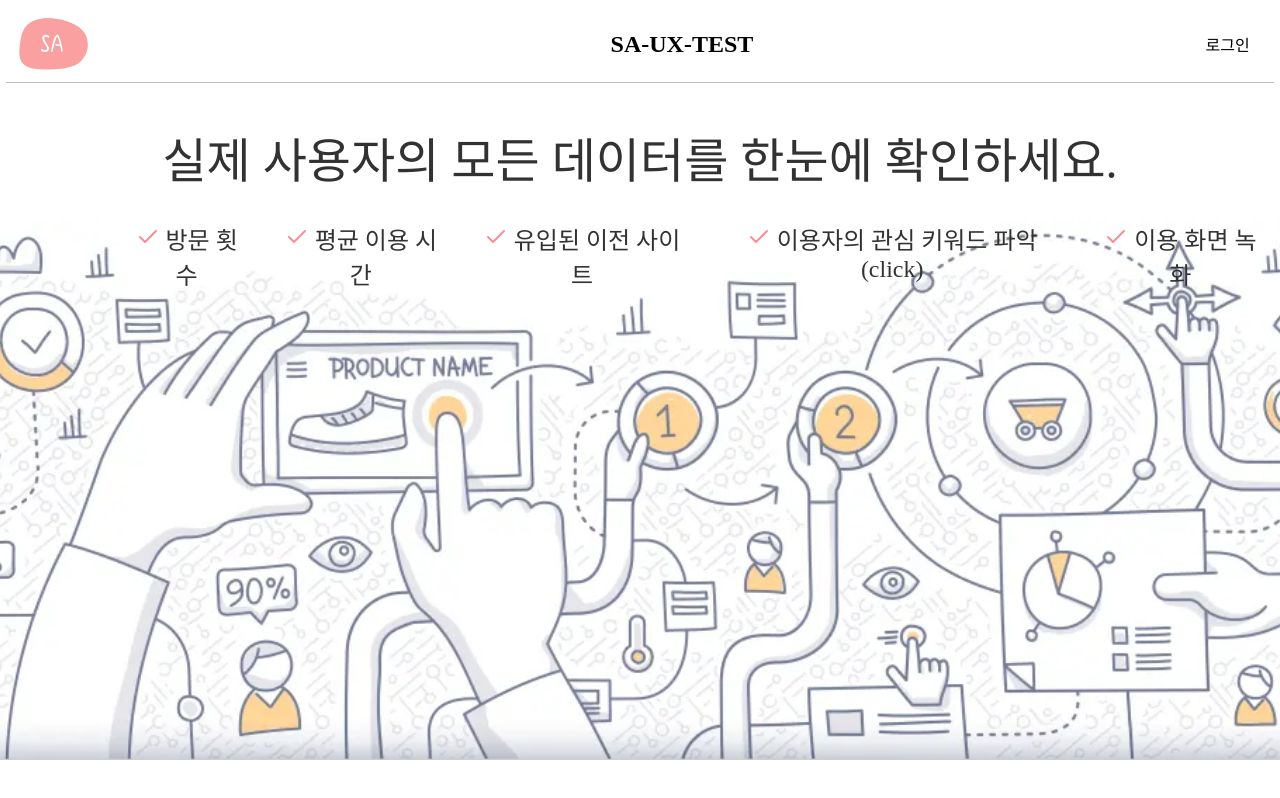
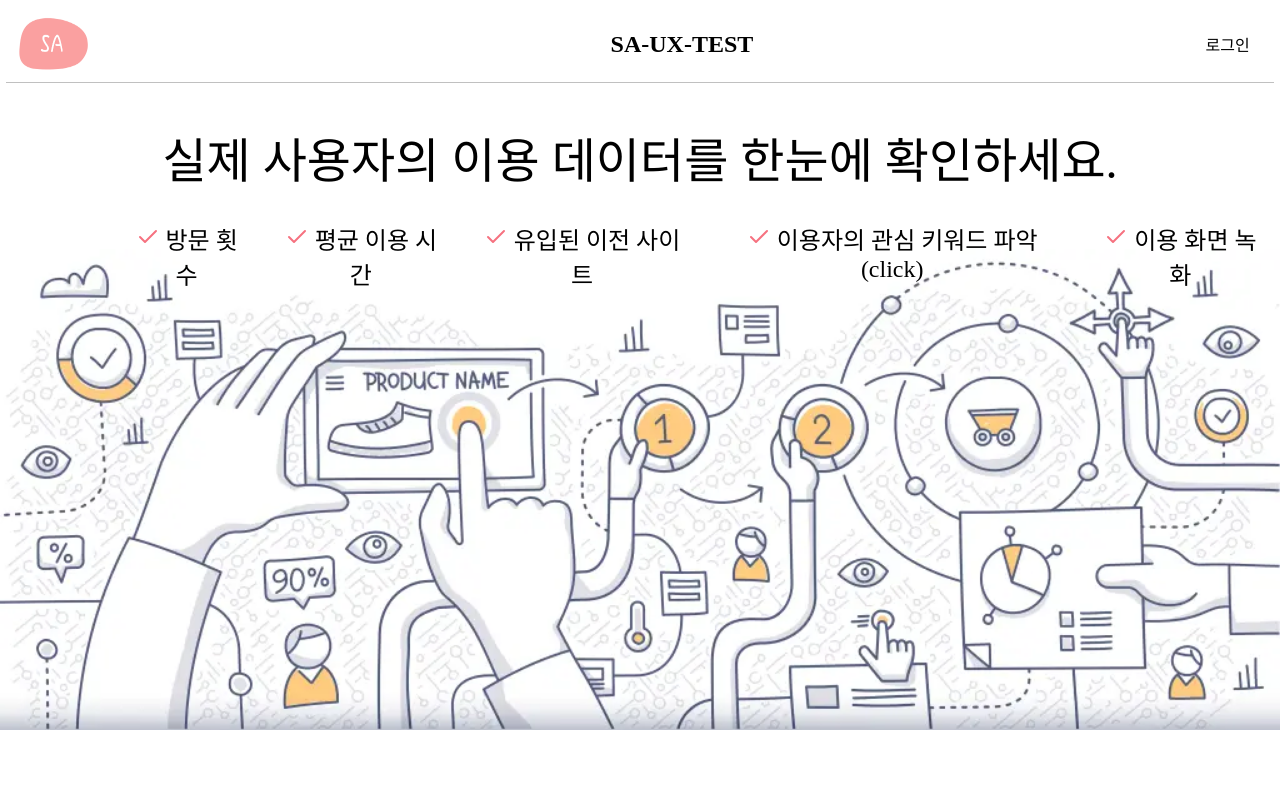
Before and after one commit to comtlee/sa-ux-test-client, a React (Create React App) app: page / in a window 1280 px wide. Shown: the top 798 px of the page. Built offline with nearby package versions, Linux system fonts and the light colour scheme; no server answers; a web font is replaced by a local one.

Commit message:
♻️ Refactor: 리렌더링 이슈 수정

```diff
--- a/package.json
+++ b/package.json
@@ -1,6 +1,6 @@
 {
   "name": "sa-ux-test-client",
-  "version": "0.13.4",
+  "version": "0.14.5",
   "private": true,
   "repository": "https://github.com/comt-mix/sa-ux-test-client.git",
   "author": "Sang-a Lee <comt-mix@gmail.com>",
--- a/src/components/Header/Header.js
+++ b/src/components/Header/Header.js
@@ -53,6 +53,7 @@ const Header = () => {
   const handleLogout = () => {
     window.localStorage.clear();
     navigate("/");
+    navigate(0);
   };
 
   return (
--- a/src/components/Header/Navbar.js
+++ b/src/components/Header/Navbar.js
@@ -1,24 +1,28 @@
 import React from "react";
-import { Link } from "react-router-dom";
+import { useNavigate } from "react-router-dom";
 import styled from "styled-components";
 import { COLORS } from "../../constants/colors";
 
 const Navbar = () => {
   const projectId = localStorage.getItem("projectId");
+  const navigate = useNavigate();
 
   return (
     <Wrapper>
-      <Dashboard to={"/projects"} data-testid="Projectlist">
+      <Dashboard
+        onClick={() => navigate("/projects")}
+        data-testid="Projectlist"
+      >
         Projectlist
       </Dashboard>
       <Dashboard
-        to={`/tests/${JSON.parse(projectId)}/dashboard`}
+        onClick={() => navigate(`/tests/${JSON.parse(projectId)}/dashboard`)}
         data-testid="dashboard"
       >
         Dashboard
       </Dashboard>
       <Dashboard
-        to={`/tests/${JSON.parse(projectId)}/recording`}
+        onClick={() => navigate(`/tests/${JSON.parse(projectId)}/recording`)}
         data-testid="recording"
       >
         Recording
@@ -35,7 +39,7 @@ const Wrapper = styled.div`
   border-bottom: 0.1rem solid ${COLORS.LIGHT_GRAY};
 `;
 
-const Dashboard = styled(Link)`
+const Dashboard = styled.div`
   text-decoration: none;
   color: ${COLORS.LIGHT_GRAY};
 
--- a/src/components/Main/Content.js
+++ b/src/components/Main/Content.js
@@ -5,8 +5,9 @@ import { COLORS } from "../../constants/colors";
 
 const Content = () => {
   return (
+    <Container>
       <Wrapper>
-      <HeadText>실제 사용자의 모든 데이터를 한눈에 확인하세요.</HeadText>
+        <HeadText>실제 사용자의 이용 데이터를 한눈에 확인하세요.</HeadText>
         <CheckList>
           <List>
             <FiCheck className="icon" /> 방문 횟수
@@ -25,8 +26,14 @@ const Content = () => {
           </List>
         </CheckList>
       </Wrapper>
+    </Container>
   );
 };
+
+const Container = styled.div`
+  width: 100vw;
+  height: 100vh;
+`;
 
 const Wrapper = styled.div`
   display: flex;
@@ -37,8 +44,7 @@ const Wrapper = styled.div`
   background-image: url("/images/ux-test.png");
   background-repeat: no-repeat;
   background-position: center;
-  background-size: 180vmin;
-  opacity: 0.8;
+  background-size: 100%;
 `;
 
 const HeadText = styled.div`
--- a/src/components/Modal/ModalCreate.js
+++ b/src/components/Modal/ModalCreate.js
@@ -1,7 +1,6 @@
 import React from "react";
 import styled from "styled-components";
 import { COLORS } from "../../constants/colors";
-import PropTypes from "prop-types";
 
 const ModalCreate = ({ children }) => {
   return (
@@ -27,7 +26,7 @@ const Content = styled.div`
   left: 50%;
   top: 50%;
   transform: translate(-50%, -50%);
-  width: 70vmin;
+  width: 60vmin;
   height: 40vmin;
   padding: 1rem;
   border-radius: 2rem;
@@ -35,8 +34,4 @@ const Content = styled.div`
   opacity: 0.8;
 `;
 
-ModalCreate.propTypes = {
-  children: PropTypes.string.isRequired,
-};
-
 export default ModalCreate;
--- a/src/components/Modal/ModalDelete.js
+++ b/src/components/Modal/ModalDelete.js
@@ -1,7 +1,6 @@
 import React from "react";
 import styled from "styled-components";
 import { COLORS } from "../../constants/colors";
-import PropTypes from "prop-types";
 
 const ModalDelete = ({ children }) => {
   return (
@@ -28,7 +27,7 @@ const Content = styled.div`
   left: 50%;
   top: 50%;
   transform: translate(-50%, -50%);
-  width: 50vmin;
+  width: 40vmin;
   height: 20vmin;
   padding: 1rem;
   border-radius: 2rem;
--- a/src/components/Projects/CreateButton.js
+++ b/src/components/Projects/CreateButton.js
@@ -1,13 +1,19 @@
 import React from "react";
-import { Link, Outlet } from "react-router-dom";
+import { Outlet, useNavigate } from "react-router-dom";
 import { BsPlusLg } from "react-icons/bs";
 import styled from "styled-components";
 import { COLORS } from "../../constants/colors";
 
 const CreateButton = () => {
+  const navigate = useNavigate();
+
+  const handleOpenModal = () => {
+    navigate("/projects/new");
+  };
+
   return (
     <Wrapper>
-      <ProjectCreate to={"/projects/new"}>
+      <ProjectCreate onClick={handleOpenModal}>
         <BsPlusLg className="icon" />
       </ProjectCreate>
       <Outlet />
@@ -19,7 +25,7 @@ const Wrapper = styled.div`
   margin: 1rem 2rem;
 `;
 
-const ProjectCreate = styled(Link)`
+const ProjectCreate = styled.div`
   padding: 1rem;
   text-decoration: none;
   font-size: 2rem;
--- a/src/components/Projects/DeleteProject.js
+++ b/src/components/Projects/DeleteProject.js
@@ -4,6 +4,7 @@ import axios from "axios";
 import { DOMAIN } from "../../config/domain";
 import ModalPortal from "../Modal/ModalPortal";
 import ModalDelete from "../Modal/ModalDelete";
+import { AiOutlineCloseCircle } from "react-icons/ai";
 import styled from "styled-components";
 import { COLORS } from "../../constants/colors";
 
@@ -16,17 +17,31 @@ const DeleteProject = () => {
     axios.delete(`${DOMAIN}/projects/${projectId}`);
 
     navigate("/projects");
+    navigate(0);
+  };
+
+  const handleCloseModal = () => {
+    navigate("/projects");
   };
 
   return (
     <ModalPortal>
       <ModalDelete>
-        <Text>프로젝트가 삭제됩니다</Text>
+        <Header>
+          <Text>프로젝트가 삭제됩니다</Text>
+          <AiOutlineCloseCircle onClick={handleCloseModal} />
+        </Header>
         <Button onClick={handleDeleteProject}>확인</Button>
       </ModalDelete>
     </ModalPortal>
   );
 };
+const Header = styled.div`
+  display: flex;
+  justify-content: space-evenly;
+  align-items: center;
+  font-size: 1.7rem;
+`;
 
 const Text = styled.div`
   text-align: center;
@@ -39,7 +54,7 @@ const Button = styled.button`
   padding: 0.5rem;
   border-radius: 1rem;
   border-style: none;
-  background-color: ${COLORS.LIGHT_GRAY};
+  background-color: ${COLORS.LIGHT_PINK};
   font-size: 1.2rem;
 `;
 
```
Also changed, not shown: 1 other file (tests, documents, lock files or other folders). Lines whose indentation alone changed are shown as unchanged.
